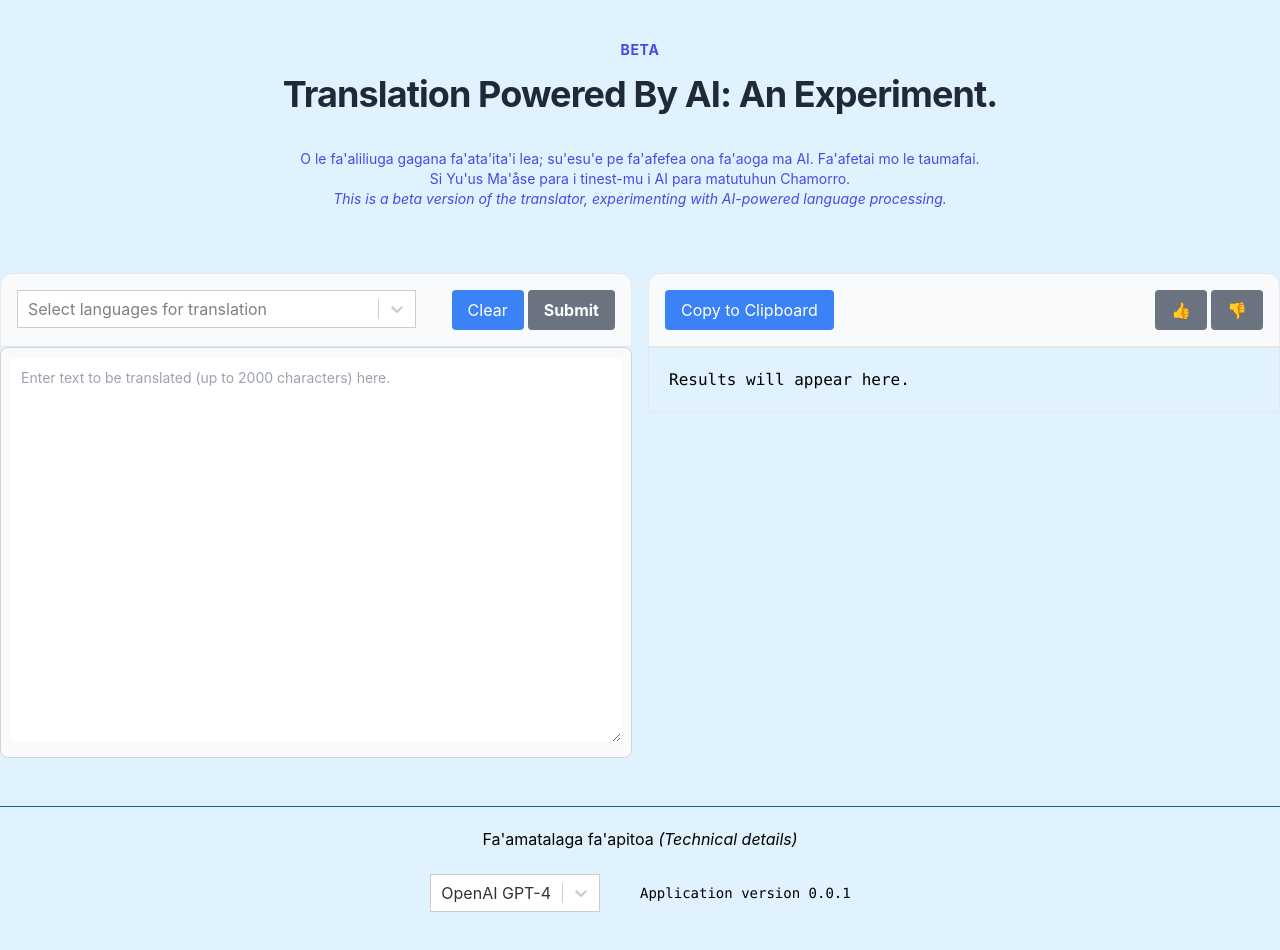
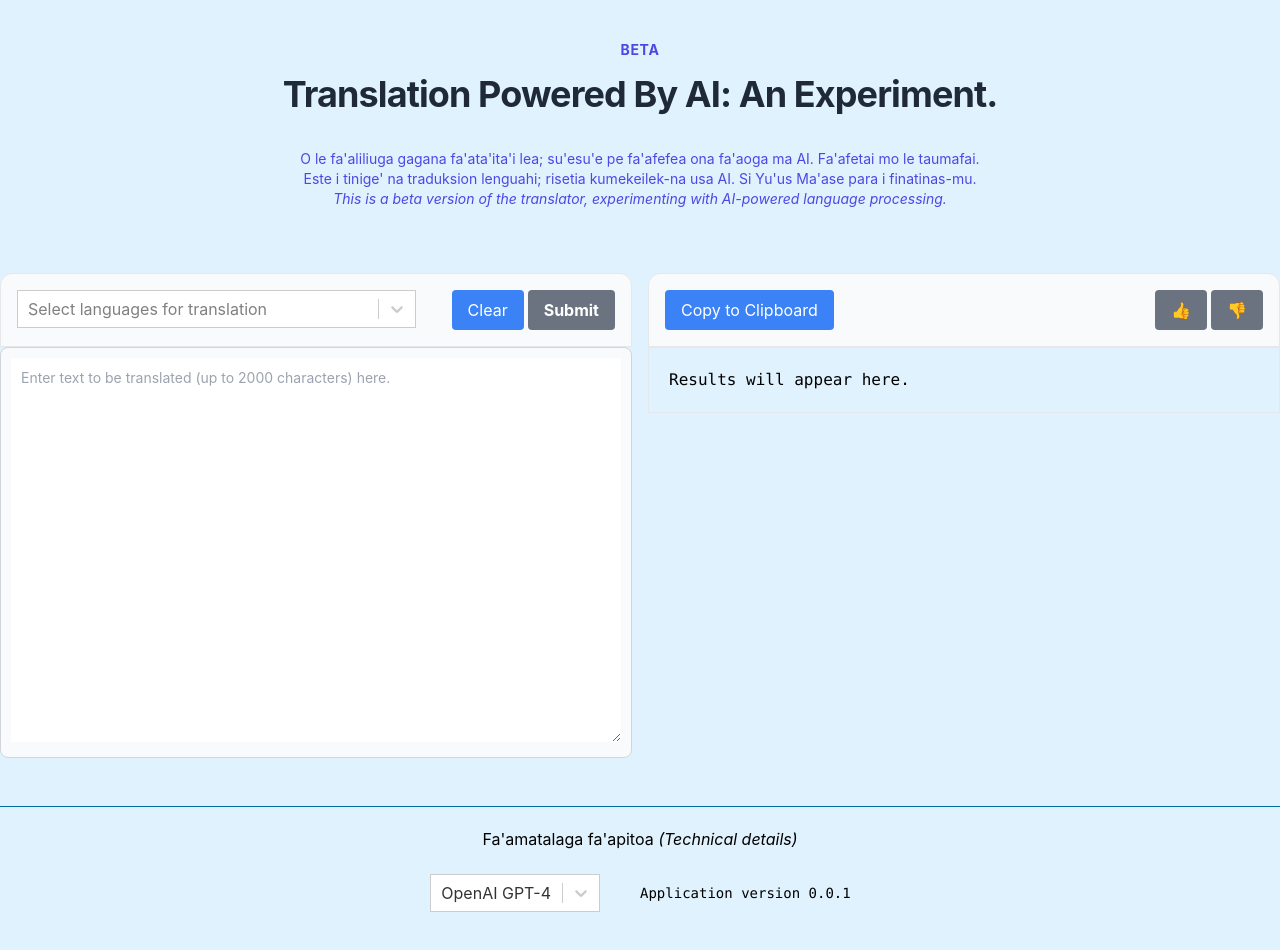
Before and after one commit to peterdresslar/ai-language-translate, a Next.js app: page / in a window 1280 px wide. Shown: the top 950 px of the page. Built offline with nearby package versions, Linux system fonts and the light colour scheme; no server answers.

Commit message:
Better Message, I think.

```diff
--- a/app/page.tsx
+++ b/app/page.tsx
@@ -25,7 +25,7 @@ const Home = () => {
       </SectionTitle>
       <Message
         translated="This is a beta version of the translator, experimenting with AI-powered language processing."
-        moreMessage="Si Yu'us Ma'åse para i tinest-mu i AI para matutuhun Chamorro."
+        moreMessage="Este i tinige' na traduksion lenguahi; risetia kumekeilek-na usa AI. Si Yu'us Ma'ase para i finatinas-mu."
         message="O le fa'aliliuga gagana fa'ata'ita'i lea; su'esu'e pe fa'afefea ona fa'aoga ma AI. Fa'afetai mo le taumafai.">
         </Message>
         <Suspense fallback="Loading...">
```
